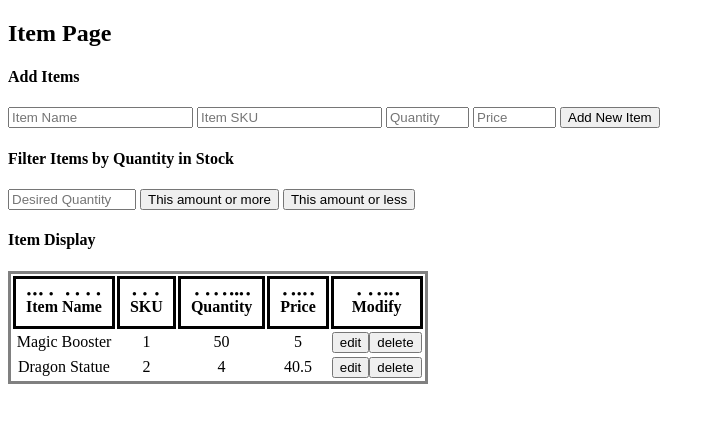
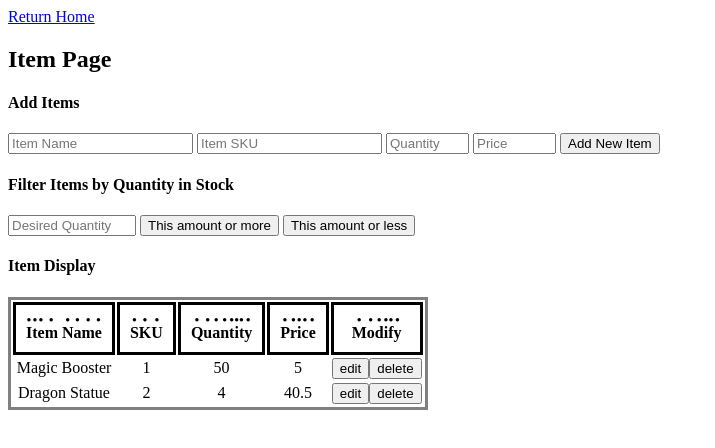
Before and after one commit to towles-osu/DatabaseProjectHobbyShop, a plain HTML site: page items.html in a window 1280 px wide. Shown: the whole page, without its empty margins (0-715 px from the left). Drawn offline with Linux system fonts and the light colour scheme.

Commit message:
added home link
Updated solditems, items, zones, and customers to include a link back to the index.

```diff
--- a/items.html
+++ b/items.html
@@ -7,7 +7,7 @@
 
  </head >
         <body >
-
+            <a href="index.html">Return Home</a>
         <h2 > Item Page</h2 >
         <h4 > Add Items</h4 >
         <div id="inputArea" >
```
Also changed, not shown: customers.html (+1 -0 lines), solditems.html (+1 -0 lines), zones.html (+1 -0 lines).
